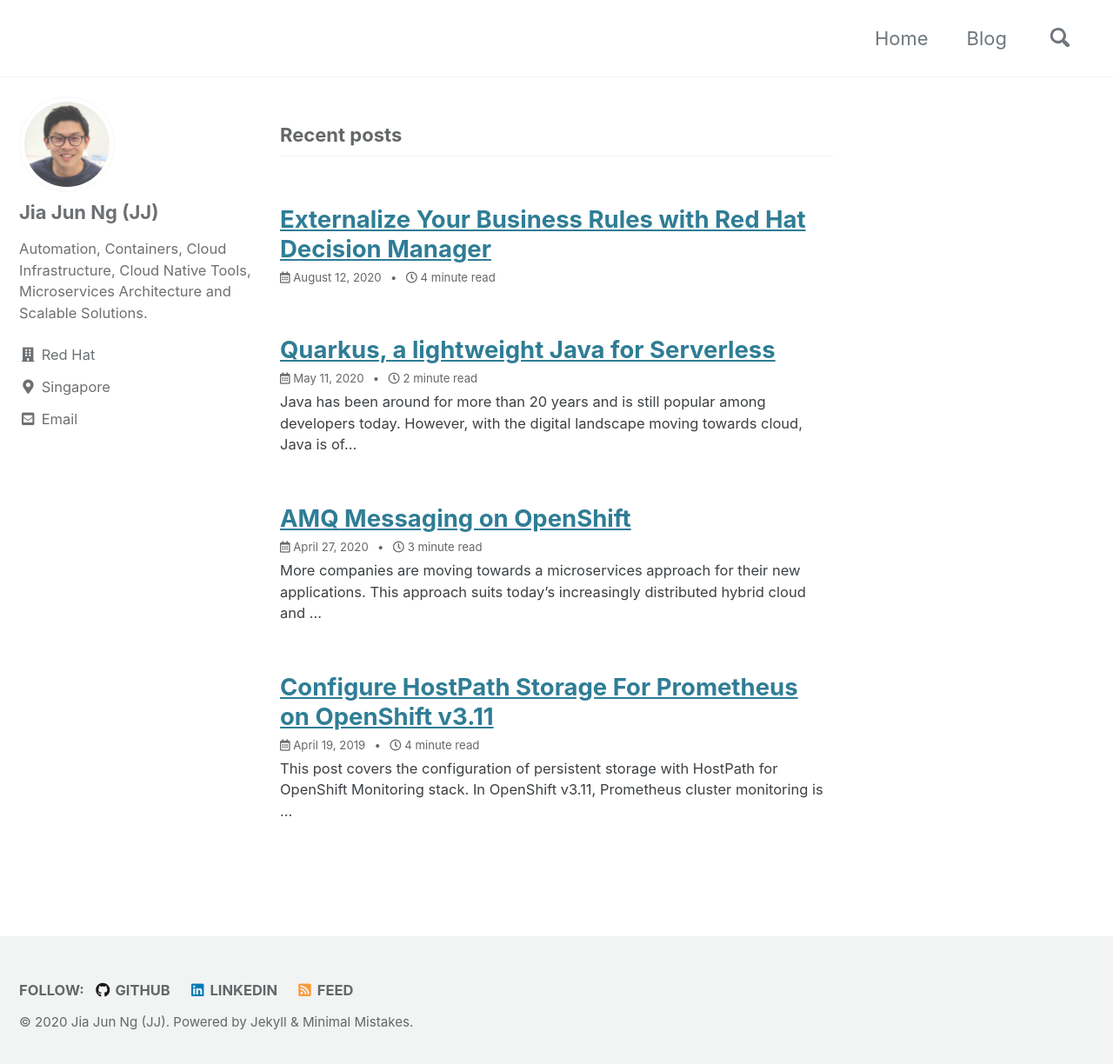
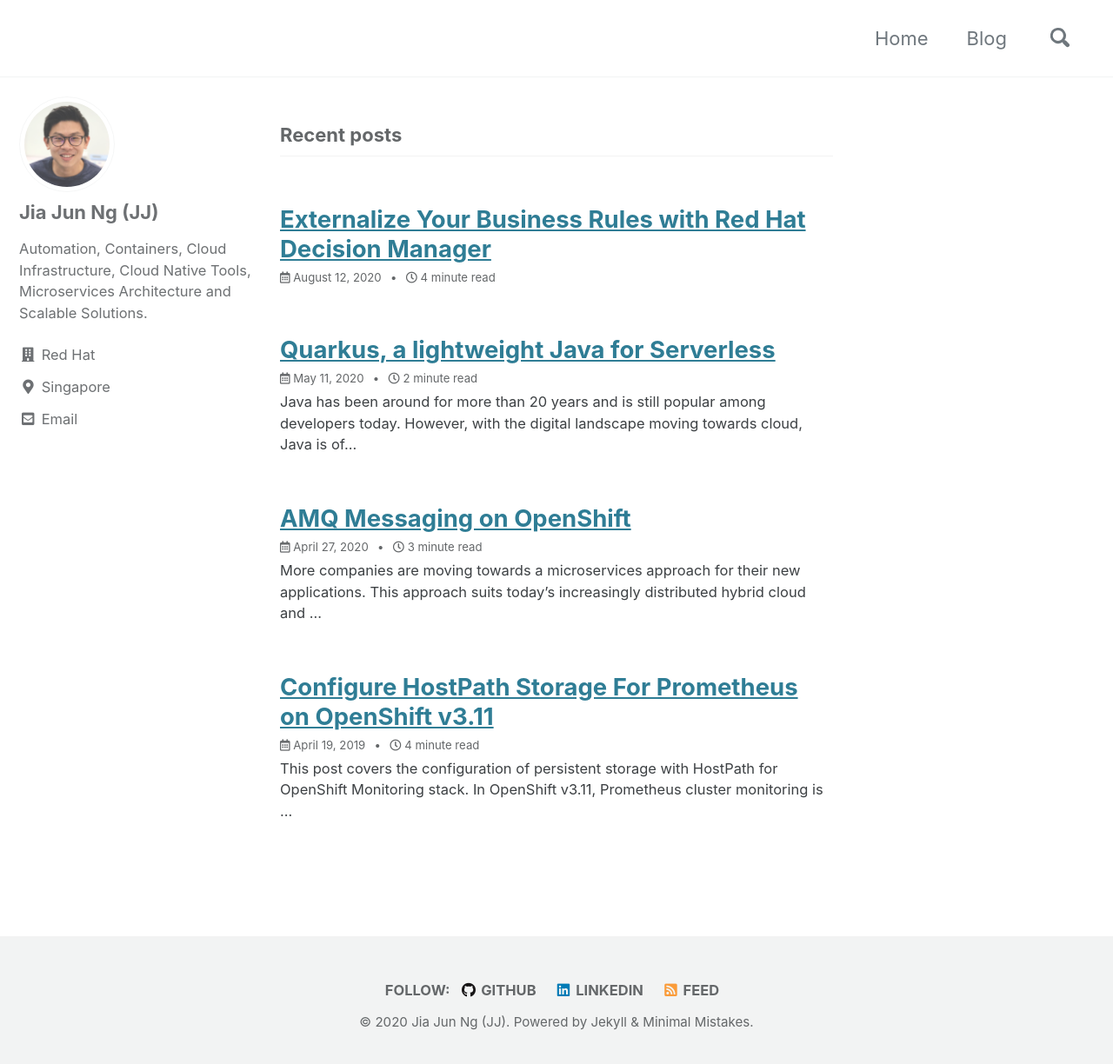
Before and after one commit to jiajunngjj/blog, a Jekyll site: the page built from index.html, in a window 1280 px wide and 1232 px high. Shown: the top 1224 px of the window at 87% size. Built offline with Jekyll 4.4.1, drawn with Linux system fonts in a browser that asks for light colours; cached includes are drawn as plain includes; the list of posts is cut into pages by our own code.

```diff
--- a/_config.yml
+++ b/_config.yml
@@ -25,7 +25,7 @@ url                      : "https://jiajunngjj.github.io" # the base hostname &
 baseurl                  : "/blog" # the subpath of your site, e.g. "/blog"
 repository               : "jiajunngjj/blog" # GitHub username/repo-name e.g. "mmistakes/minimal-mistakes"
 teaser                   : # path of fallback teaser image, e.g. "/assets/images/500x300.png"
-logo                     : # "/assets/images/logo.png"# path of logo image to display in the masthead, e.g. "/assets/images/88x88.png"
+logo                     : # path of logo image to display in the masthead, e.g. "/assets/images/88x88.png"
 masthead_title           : " "# overrides the website title displayed in the masthead, use " " for no title
 # breadcrumbs            : false # true, false (default)
 words_per_minute         : 200
--- a/_sass/minimal-mistakes/_footer.scss
+++ b/_sass/minimal-mistakes/_footer.scss
@@ -24,6 +24,7 @@
     margin-top: 2em;
     max-width: 100%;
     padding: 0 1em 2em;
+    text-align: center;
 
     @include breakpoint($x-large) {
       max-width: $x-large;
```
Also changed, not shown: _pages/tag-archive.md (added, +6 -0 lines), assets/images/logo.png (deleted), 7 other files.
